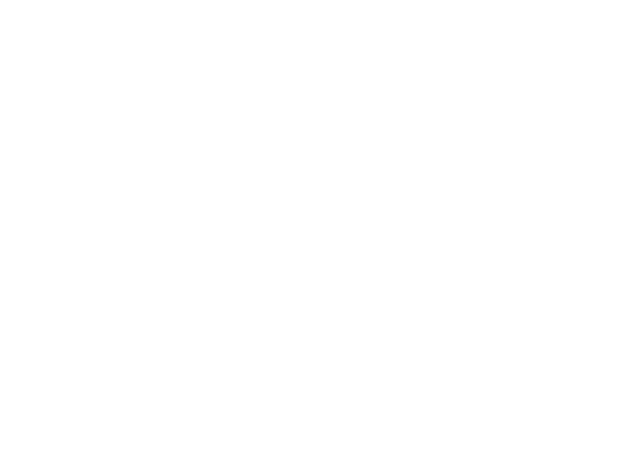
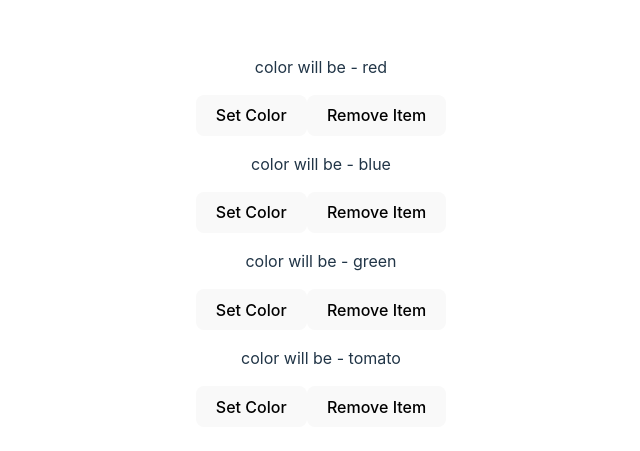
Before and after one commit to SergioT15/testReact, a React (Vite) app: page / in a window 1280 px wide. Shown: the part 159-610 px from the top of the page, without its empty margins (339-979 px from the left). Built offline with nearby package versions, Linux system fonts and the light colour scheme.

Commit message:
Added task 5

```diff
--- a/src/App.jsx
+++ b/src/App.jsx
@@ -15,7 +15,7 @@
       {/* <Task2 /> */}
       {/* <Task3 /> */}
       {/* <Task4 /> */}
-      {/* <Task5 /> */}
+      <Task5 />
       {/* <Task6 /> */}
       {/* <Task7 /> */}
       {/* <Task8 /> */}
--- a/src/components/Task5.jsx
+++ b/src/components/Task5.jsx
@@ -1,10 +1,10 @@
 import React from "react";
 
 const fakeList = [
-  { color: "red" },
-  { color: "blue" },
-  { color: "green" },
-  { color: "tomato" },
+  { id: 14675, color: "red" },
+  { id: 26767, color: "blue" },
+  { id: 3456756, color: "green" },
+  { id: 4567567, color: "tomato" },
 ];
 
 const Task5 = () => {
@@ -20,7 +20,7 @@
       <ul>
         {list.map((item, idx) => {
           return (
-            <ListItem key={idx} color={item.color}>
+            <ListItem key={item.id} color={item.color}>
               <button onClick={() => removeItemFromList(item.color)}>
                 Remove Item
               </button>
```
